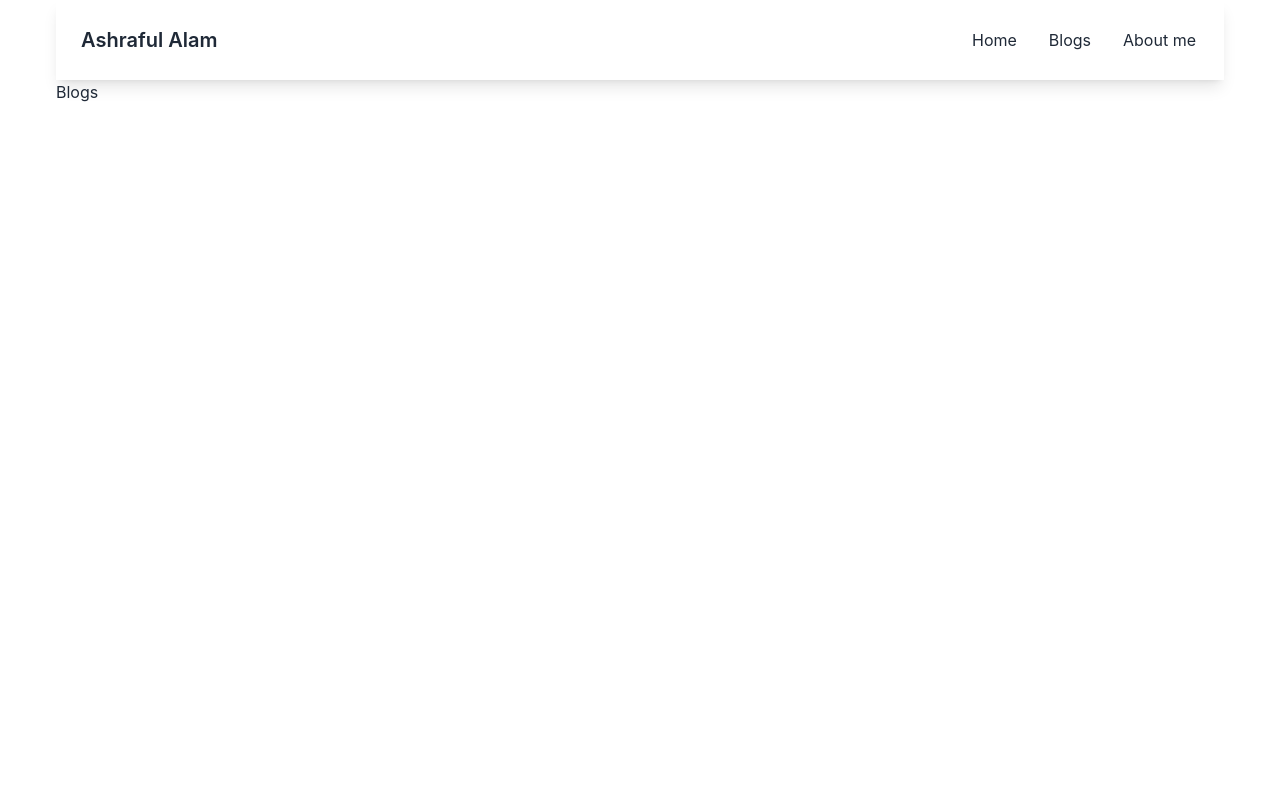
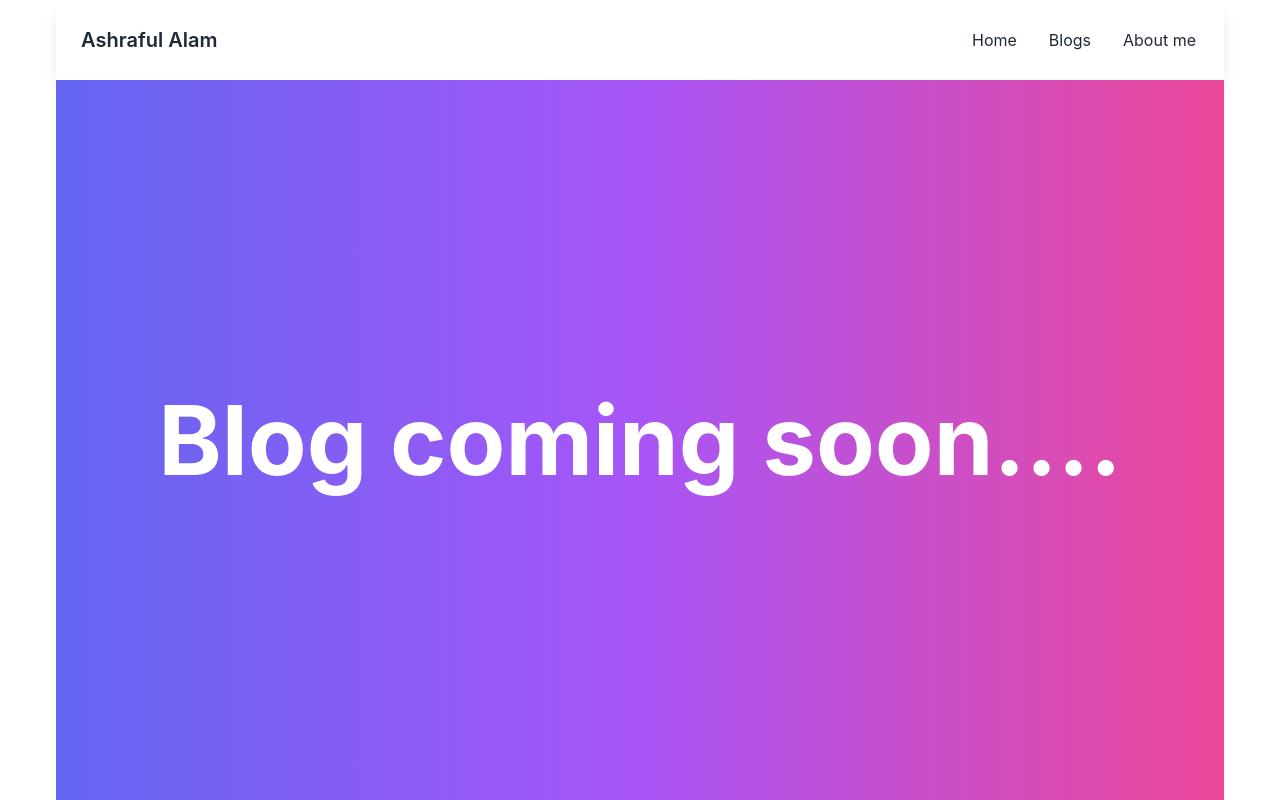
Before and after one commit to ashrafcse3/ashraf-resume, a React (Create React App) app: page /blogs in a window 1280 px wide. Built offline with nearby package versions, Linux system fonts and the light colour scheme.

Commit message:
blog n about section coming soon

```diff
--- a/src/App.js
+++ b/src/App.js
@@ -1,5 +1,4 @@
 import './App.css';
-import { Toaster } from 'react-hot-toast';
 import { RouterProvider } from 'react-router-dom';
 import { router } from './Routes/Routes';
 
@@ -8,7 +7,6 @@ function App() {
     <div className='mx-auto max-w-[1200px] px-4'>
 
       <RouterProvider router={router}>
-        <Toaster position='top-center' />
       </RouterProvider>
     </div>
   );
--- a/src/components/AboutMe.js
+++ b/src/components/AboutMe.js
@@ -1,10 +1,9 @@
 import React from 'react';
+import ComingSoon from './ComingSoon';
 
 const AboutMe = () => {
     return (
-        <div>
-            About me section
-        </div>
+        <ComingSoon text='About me' />
     );
 };
 
--- a/src/components/Blogs.js
+++ b/src/components/Blogs.js
@@ -1,10 +1,9 @@
 import React from 'react';
+import ComingSoon from './ComingSoon';
 
 const Blogs = () => {
     return (
-        <div>
-            Blogs
-        </div>
+        <ComingSoon text='Blog' />
     );
 };
 
--- /dev/null
+++ b/src/components/ComingSoon.js
@@ -0,0 +1,11 @@
+import React from 'react';
+
+const ComingSoon = ({ text }) => {
+    return (
+        <div className='flex justify-center items-center text-8xl h-[calc(100vh-80px)] font-bold bg-gradient-to-r from-indigo-500 via-purple-500 to-pink-500 text-white'>
+            {text} coming soon....
+        </div>
+    );
+};
+
+export default ComingSoon;
--- a/src/components/Home/ContactUs.js
+++ b/src/components/Home/ContactUs.js
@@ -2,7 +2,8 @@ import React, { useRef } from 'react';
 import emailjs from '@emailjs/browser';
 import { AiFillGithub, AiFillLinkedin, AiOutlineTwitter } from 'react-icons/ai'
 import { FaStackOverflow } from 'react-icons/fa';
-import { toast } from 'react-hot-toast';
+import { toast, Toaster } from 'react-hot-toast';
+import { Link } from 'react-router-dom';
 
 const ContactUs = () => {
     const form = useRef();
@@ -28,6 +29,7 @@ const ContactUs = () => {
 
     return (
         <div className='my-8'>
+            <Toaster position='top-center' />
             <h1 className='text-center text-3xl font-bold'>Contact US</h1>
             <div className='grid grid-cols-1 md:grid-cols-2 mt-8'>
                 <div className='flex justify-between flex-col mb-10'>
@@ -38,10 +40,14 @@ const ContactUs = () => {
                         <p>Tel: +4407533775656</p>
                         <p>Email: ashrafcse3@gmail.com</p>
                         <div className='flex'>
-                            <AiFillGithub className='mr-2' />
-                            <AiFillLinkedin className='mr-2' />
-                            <FaStackOverflow className='mr-2' />
+                            <a target='_blank' rel='noreferrer' href='https://github.com/ashrafcse3?tab=repositories'><AiFillGithub className='mr-2' /></a>
+                            <a target='_blank' rel='noreferrer' href='https://www.linkedin.com/in/ashrafcse3/'><AiFillLinkedin className='mr-2' /></a>
+                            <a target='_blank' rel='noreferrer' href='https://stackoverflow.com/users/13788415/ashraful-alam'><FaStackOverflow className='mr-2' /></a>
+                            {/* <a target='_blank' rel='noreferrer' href=''> <AiOutlineTwitter className='' /></a> */}
                             <AiOutlineTwitter className='' />
+
+
+
                         </div>
                     </div>
                 </div>
```
